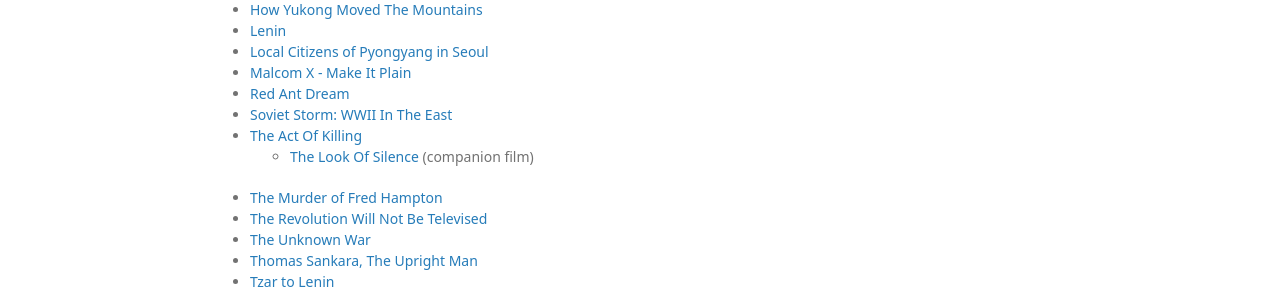
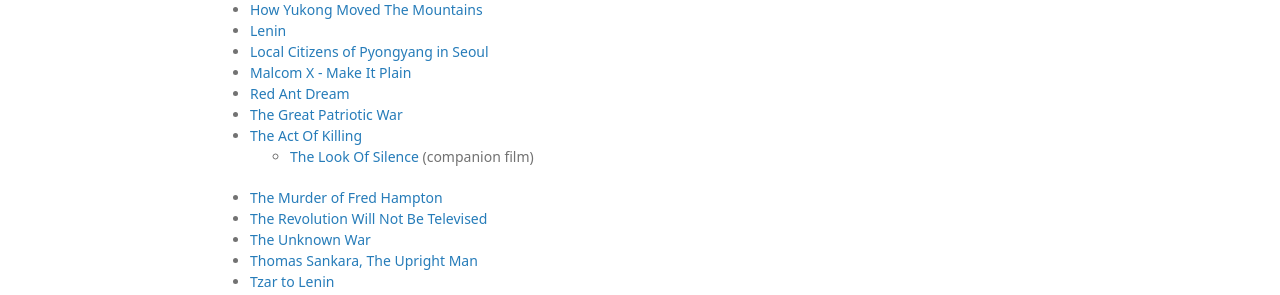
Before and after one commit to prolesoft/marxist.space, a Jekyll site: the page built from documentaries.md, in a window 1280 px wide. Shown: the part 253-548 px from the top of the page. Built offline with Jekyll 4.4.1, drawn with Linux system fonts in a browser that asks for light colours; our own code applies the rules of GitHub Pages for plain Markdown files.

Commit message:
documentaries.md

```diff
--- a/documentaries.md
+++ b/documentaries.md
@@ -17,7 +17,7 @@
 * [Local Citizens of Pyongyang in Seoul](https://www.youtube.com/watch?v=ktE_3PrJZO0)
 * [Malcom X - Make It Plain](https://www.youtube.com/watch?v=csWByunwVI8)
 * [Red Ant Dream](https://www.youtube.com/watch?v=cVvThDX4bbQ)
-* [Soviet Storm: WWII In The East](https://www.youtube.com/playlist?list=PLiizh2ZxteI5aQoy4x7YBkZE8bN0NNB2W)
+* [The Great Patriotic War](https://www.youtube.com/playlist?list=PLiizh2ZxteI5aQoy4x7YBkZE8bN0NNB2W)
 * [The Act Of Killing](https://www.youtube.com/watch?v=-349HTKhPno)
     * [The Look Of Silence](https://www.youtube.com/watch?v=9iNcQFPECDc) (companion film)
 * [The Murder of Fred Hampton](https://www.youtube.com/watch?v=d-7JIR1u9qw)
```
